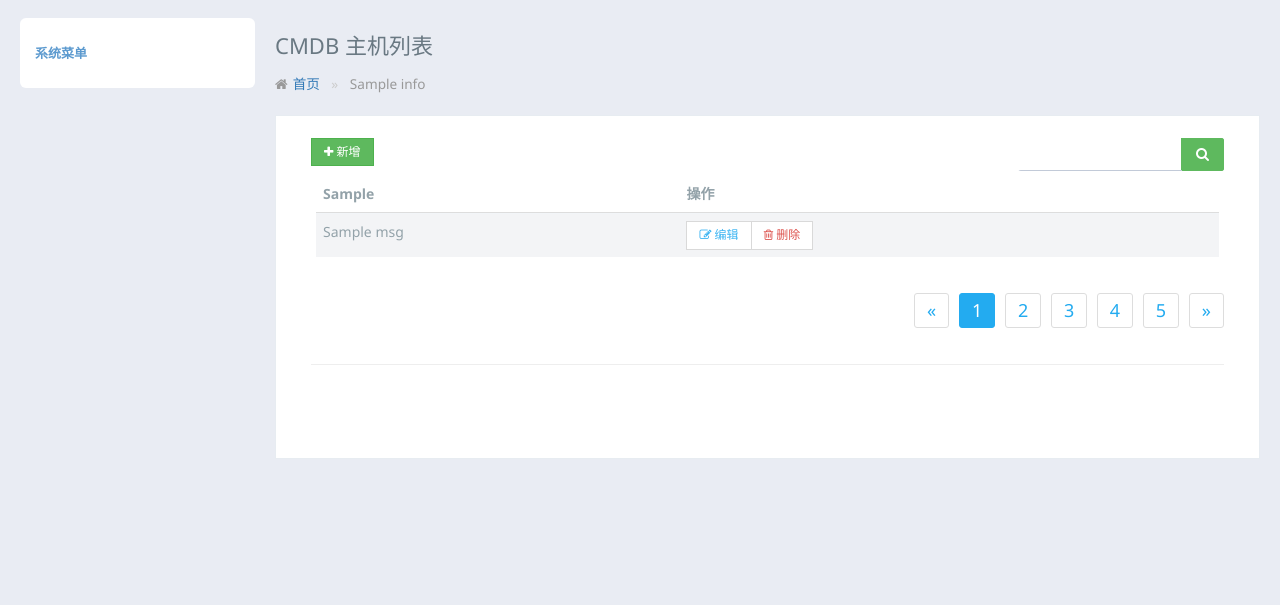
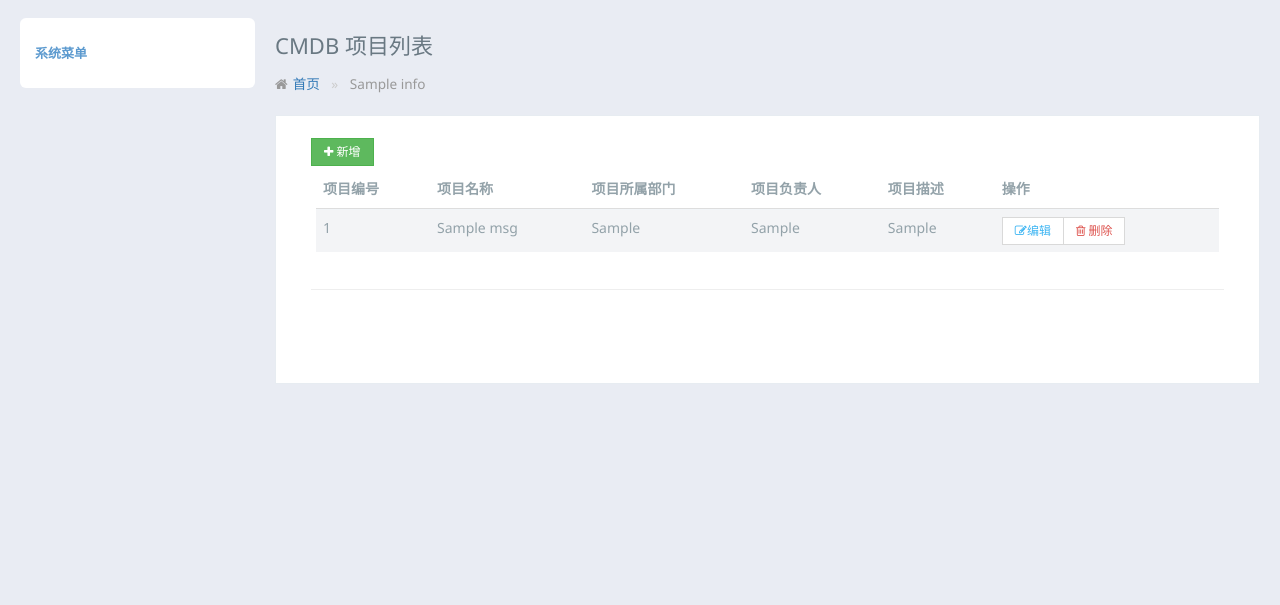
Before and after one commit to heheyue/CMDB, a Python web app: template templates/server_index.html in a window 1280 px wide. Shown: the part 77-682 px from the top of the page. Run offline with Jinja, Linux system fonts and the light colour scheme; the template is opened without the code that fills it: most values are stand-ins (such as "Sample title", 1, 10 or a date in 2020).

Commit message:
修改醒目index页面，添加删除相关html

```diff
--- a/templates/server_index.html
+++ b/templates/server_index.html
@@ -44,8 +44,8 @@
                         <span class="tpl-header-list-user-nick">{{ data.UserName }}</span><span class="tpl-header-list-user-ico"> <img src="../assets/img/user01.png"></span>
                     </a>
                     <ul class="am-dropdown-content">
-{#                        <li><a href="#"><span class="am-icon-bell-o"></span> 资料</a></li>#}
-{#                        <li><a href="#"><span class="am-icon-cog"></span> 设置</a></li>#}
+<!--                         <li><a href="#"><span class="am-icon-bell-o"></span> 资料</a></li>
+                        <li><a href="#"><span class="am-icon-cog"></span> 设置</a></li> -->
                         <li><span class="am-icon-power-off" onclick="logout()"></span> 退出</li>
                     </ul>
                     <div class="am-modal am-modal-alert" tabindex="-1" id="user_logout_success">
@@ -73,7 +73,7 @@
 
         <div class="tpl-content-wrapper">
             <div class="tpl-content-page-title">
-                CMDB 主机列表
+                CMDB 项目列表
             </div>
             <ol class="am-breadcrumb">
                 <li><a href="/user/index" class="am-icon-home">首页</a></li>
@@ -82,103 +82,138 @@
                 {% endfor %}
             </ol>
             <div class="tpl-portlet-components">
-{#                <div class="portlet-title">#}
-{#                    <div class="caption font-green bold">#}
-{#                        <span class="am-icon-code">列表</span>#}
-{#                    </div>#}
-{#                    <div class="tpl-portlet-input tpl-fz-ml">#}
-{#                        <div class="portlet-input input-small input-inline">#}
-{#                            <div class="input-icon right">#}
-{#                                <i class="am-icon-search"></i>#}
-{#                                <input type="text" class="form-control form-control-solid" placeholder="搜索..."> </div>#}
-{#                        </div>#}
-{#                    </div>#}
-{#                </div>#}
+<!--                <div class="portlet-title">
+                    <div class="caption font-green bold">
+                        <span class="am-icon-code">列表</span>
+                    </div>
+                    <div class="tpl-portlet-input tpl-fz-ml">
+                        <div class="portlet-input input-small input-inline">
+                            <div class="input-icon right">
+                                <i class="am-icon-search"></i>
+                                <input type="text" class="form-control form-control-solid" placeholder="搜索..."> </div>
+                        </div>
+                    </div>
+                </div> -->
                 <div class="tpl-block">
                     <div class="am-g">
                         <div class="am-u-sm-12 am-u-md-6">
                             <div class="am-btn-toolbar">
                                 <div class="am-btn-group am-btn-group-xs">
-                                    <button type="button" class="am-btn am-btn-default am-btn-success"><span class="am-icon-plus"></span> 新增</button>
-{#                                    <button type="button" class="am-btn am-btn-default am-btn-secondary"><span class="am-icon-save"></span> 保存</button>#}
-{#                                    <button type="button" class="am-btn am-btn-default am-btn-warning"><span class="am-icon-archive"></span> 审核</button>#}
-{#                                    <button type="button" class="am-btn am-btn-default am-btn-danger"><span class="am-icon-trash-o"></span> 删除</button>#}
+                                    <button type="button" class="am-btn am-btn-default am-btn-success" id="doc-prompt-toggle"><span class="am-icon-plus"></span> 新增</button>
+<!-- {#                                    <button type="button" class="am-btn am-btn-default am-btn-secondary"><span class="am-icon-save"></span> 保存</button>#} -->
+<!-- {#                                    <button type="button" class="am-btn am-btn-default am-btn-warning"><span class="am-icon-archive"></span> 审核</button>#} -->
+<!-- {#                                    <button type="button" class="am-btn am-btn-default am-btn-danger"><span class="am-icon-trash-o"></span> 删除</button>#} -->
+                                </div>
+                                <div class="am-modal am-modal-prompt" tabindex="-1" id="project_add">
+                                    <div class="am-modal-dialog">
+                                        <div class="am-modal-hd">添加项目</div>
+                                            <div class="am-modal-bd">
+                                                <form class="am-form am-form-horizontal">
+                                                    <div class="myapp-enrolment-form-grop am-form-group am-form-icon am-form-feedback">
+                                                        <label for="doc-ipt-3-a" class="am-u-sm-3 am-form-label">项目名称：</label>
+                                                        <div class="am-u-sm-9">
+                                                            <input type="text" id="doc-ipt-3-a" class="am-form-field" placeholder="请填写项目名称" onblur="CheckProjectName(this)" name="add_ProjectName" >
+                                                            <span></span>
+                                                        </div>
+                                                    </div>
+                                                    <div class="myapp-enrolment-form-grop am-form-group am-form-icon am-form-feedback">
+                                                        <label for="doc-ipt-3-a" class="am-u-sm-3 am-form-label">所属部门：</label>
+                                                        <div class="am-u-sm-9">
+                                                            <input type="text" id="doc-ipt-3-a" class="am-form-field" placeholder="请填写项目所属部门" onblur="CheckProjectFrom(this)" name="add_ProjectFrom" >
+                                                            <span></span>
+                                                        </div>
+                                                    </div>
+                                                    <div class="myapp-enrolment-form-grop am-form-group am-form-icon am-form-feedback">
+                                                        <label for="doc-ipt-3-a" class="am-u-sm-3 am-form-label">负责人：</label>
+                                                        <div class="am-u-sm-9">
+                                                            <input type="text" id="doc-ipt-3-a" class="am-form-field" placeholder="请填写项目负责人" onblur="CheckProjectUser(this)" name="add_ProjectUser" >
+                                                            <span></span>
+                                                        </div>
+                                                    </div>
+                                                    <div class="myapp-enrolment-form-grop am-form-group  am-form-icon am-form-feedback">
+                                                        <label for="doc-ipt-3-a" class="am-u-sm-3 am-form-label">项目描述：</label>
+                                                        <div class="am-u-sm-9">
+                                                            <textarea class="" rows="5" id="doc-ta-1" placeholder="请三言两语描述一下你的项目" name="add_ProjectMsg" onblur="CheckProjectMsg(this)"></textarea>
+                                                            <span></span>
+                                                        </div>
+                                                    </div>
+<!-- {#                                                      <button type="button" class="am-btn am-btn-primary am-u-sm-3 " onclick="add_user_submit()">注册</button>#} -->
+<!-- {#                                                      <button type="submit" class="am-btn am-btn-success am-u-sm-3 " formaction="/">取消</button>#} -->
+                                                </form>
+                                            </div>
+                                        <div class="am-modal-footer">
+                                            <span class="am-modal-btn" data-am-modal-cancel>取消</span>
+                                            <span class="am-modal-btn" data-am-modal-confirm>确认</span>
+                                        </div>
+                                    </div>
                                 </div>
                             </div>
                         </div>
-{#                        <div class="am-u-sm-12 am-u-md-3">#}
-{#                            <div class="am-form-group">#}
-{#                                <select data-am-selected="{btnSize: 'sm'}">#}
-{#                                  <option value="option1">所有类别</option>#}
-{#                                  <option value="option2">IT业界</option>#}
-{#                                  <option value="option3">数码产品</option>#}
-{#                                  <option value="option3">笔记本电脑</option>#}
-{#                                  <option value="option3">平板电脑</option>#}
-{#                                  <option value="option3">只能手机</option>#}
-{#                                  <option value="option3">超极本</option>#}
-{#                                </select>#}
-{#                            </div>#}
-{#                        </div>#}
-                        <div class="am-u-sm-12 am-u-md-3">
+<!--                         <div class="am-u-sm-12 am-u-md-3">
                             <div class="am-input-group am-input-group-sm">
                                 <input type="text" class="am-form-field">
                                 <span class="am-input-group-btn">
                                     <button class="am-btn  am-btn-default am-btn-success tpl-am-btn-success am-icon-search" type="button"></button>
                                 </span>
                             </div>
-                        </div>
+                        </div> -->
                     </div>
                     <div class="am-g">
                         <div class="am-u-sm-12">
-                            <form class="am-form">
                                 <div class="am-scrollable-horizontal am-text-nowrap">
                                 <table class="am-table am-table-striped am-table-hover table-main">
                                     <thead>
                                         <tr>
-                                            {% for th in data.Tablemsg.th %}
-                                                <th>{{ th }}</th>
-                                            {% endfor %}
+                                            <th>项目编号</th>
+                                            <th>项目名称</th>
+                                            <th>项目所属部门</th>
+                                            <th>项目负责人</th>
+                                            <th>项目描述</th>
                                             <th class="table-set">操作</th>
-{#                                            <th >唯一编号</th>#}
-{#                                            <th >HostName</th>#}
-{#                                            <th >类别</th>#}
-{#                                            <th >作者</th>#}
-{#                                            <th >修改日期</th>#}
-{#                                            <th >操作</th>#}
                                         </tr>
-{#                                        <tr>#}
-{#                                            <th class="table-check"><input type="checkbox" class="tpl-table-fz-check"></th>#}
-{#                                            <th class="table-id">唯一编号</th>#}
-{#                                            <th class="table-title">HostName</th>#}
-{#                                            <th class="table-type">类别</th>#}
-{#                                            <th class="table-author am-hide-sm-only">作者</th>#}
-{#                                            <th class="table-date am-hide-sm-only">修改日期</th>#}
-{#                                            <th class="table-set">操作</th>#}
-{#                                        </tr>#}
+<!-- {#                                        <tr>#} -->
+<!-- {#                                            <th class="table-check"><input type="checkbox" class="tpl-table-fz-check"></th>#} -->
+<!-- {#                                            <th class="table-id">唯一编号</th>#} -->
+<!-- {#                                            <th class="table-title">HostName</th>#} -->
+<!-- {#                                            <th class="table-type">类别</th>#} -->
+<!-- {#                                            <th class="table-author am-hide-sm-only">作者</th>#} -->
+<!-- {#                                            <th class="table-date am-hide-sm-only">修改日期</th>#} -->
+<!-- {#                                            <th class="table-set">操作</th>#} -->
+<!-- {#                                        </tr>#} -->
                                     </thead>
                                     <tbody class="am-table-centered am-table-striped">
                                     {% for msg in data.Tablemsg.tr %}
                                         <tr>
-                                            {% for tr in msg %}
-{#                                                {{ msg.UID }}#}
-                                                <td>{{ tr }}</td>
-{#                                            {% for key in data.Hostmsg.key %} {{ key }} {% endfor %}#}
-                                            {% endfor %}
+                                            <td>{{ msg.ProjectUID }}</td>
+                                            <td>{{ msg.ProjectName }}</td>
+                                            <td>{{ msg.ProjectFrom }}</td>
+                                            <td>{{ msg.ProjectUser }}</td>
+                                            <td>{{ msg.ProjectMsg }}</td>
                                             <td>
                                                 <div class="am-btn-toolbar">
                                                     <div class="am-btn-group am-btn-group-xs">
-                                                        <button class="am-btn am-btn-default am-btn-xs am-text-secondary"><span class="am-icon-pencil-square-o"></span> 编辑</button>
-{#                                                        <button class="am-btn am-btn-default am-btn-xs am-hide-sm-only"><span class="am-icon-copy"></span> 复制</button>#}
-                                                        <button class="am-btn am-btn-default am-btn-xs am-text-danger am-hide-sm-only"><span class="am-icon-trash-o"></span> 删除</button>
+                                                        <button class="am-btn am-btn-default am-btn-xs am-text-secondary" onclick="GoToProjectUpdate({{ msg.ProjectId }})"><span class="am-icon-pencil-square-o" ></span>编辑</button>
+                                                        {# <button class="am-btn am-btn-default am-btn-xs am-hide-sm-only"><span  class="am-icon-copy"></span> 复制</button> #}
+                                                        <button class="am-btn am-btn-default am-btn-xs am-text-danger am-hide-sm-only"onclick="DeleatConfirm({{ msg.ProjectId }})"><span class="am-icon-trash-o" ></span> 删除</button>
                                                     </div>
                                                 </div>
                                             </td>
                                         </tr>
+                                            <div class="am-modal am-modal-alert" tabindex="-1" id="deleat_project_info{{ msg.ProjectId }}">
+                                              <div class="am-modal-dialog">
+                                                  <div class="am-modal-hd">System Info</div>
+                                                  <div class="am-modal-bd">是否删除</div>
+                                                  <div class="am-modal-footer">
+                                                      <span class="am-modal-btn" onclick="Deleat_Project({{ msg.ProjectId }})">是</span>
+                                                      <span class="am-modal-btn" onclick="Return_To_ProjectAll()">否</span>
+                                                  </div>
+                                              </div>
+                                          </div>
                                     {% endfor %}
                                 </table>
                                 </div>
-                                <div class="am-cf">
-
+                                <!-- 分页 -->
+<!--                                 <div class="am-cf">
                                     <div class="am-fr">
                                         <ul class="am-pagination tpl-pagination">
                                             <li class="am-disabled"><a href="#">«</a></li>
@@ -190,10 +225,8 @@
                                             <li><a href="#">»</a></li>
                                         </ul>
                                     </div>
-                                </div>
+                                </div> -->
                                 <hr>
-
-                            </form>
                         </div>
 
                     </div>
@@ -203,13 +236,54 @@
         </div>
 
     </div>
+
+    <div class="am-modal am-modal-alert" tabindex="-1" id="add_user_aleat_success">
+      <div class="am-modal-dialog">
+          {# <div class="am-modal-hd">System Info</div> #}
+          <div class="am-modal-bd">添加成功</div>
+{#          <div class="am-modal-footer">#}
+{#              <span class="am-modal-btn" onclick="">确定</span>#}
+{#          </div>#}
+      </div>
+    </div>
+    <div class="am-modal am-modal-alert" tabindex="-1" id="deleat_project">
+      <div class="am-modal-dialog">
+          {# <div class="am-modal-hd">System Info</div> #}
+          <div class="am-modal-bd">删除成功</div>
+{#          <div class="am-modal-footer">#}
+{#              <span class="am-modal-btn" onclick="">确定</span>#}
+{#          </div>#}
+      </div>
+    </div>
+{#    错误提示#}
+      <div class="am-modal am-modal-alert" tabindex="-1" id="add_Project_error">
+          <div class="am-modal-dialog">
+              <div class="am-modal-hd">System Info</div>
+              <div class="am-modal-bd">请修改填写错误项</div>
+              <div class="am-modal-footer">
+                  <span class="am-modal-btn">确定</span>
+              </div>
+          </div>
+      </div>
+      <div class="am-modal am-modal-alert" tabindex="-1" id="deleat_project_error">
+          <div class="am-modal-dialog">
+              <div class="am-modal-hd">System Info</div>
+              <div class="am-modal-bd">删除失败</div>
+              <div class="am-modal-footer">
+                  <span class="am-modal-btn">确定</span>
+              </div>
+          </div>
+      </div>
+
+
     <script src="../assets/js/jquery.min.js"></script>
     <script src="../assets/js/amazeui.min.js"></script>
 {#    <script src="../assets/js/app.js"></script>#}
     <script src="/assets/js/system_memu.js"></script>
-    <script >show_Memu(restr)</script>
+    <script > show_Memu(restr) </script>
     <script src="/assets/js/app.js"></script>
     <script src="../assets/js/cmdb.js"></script>
+    <script src="../assets/js/project.js"></script>
 </body>
 
 </html>
```
